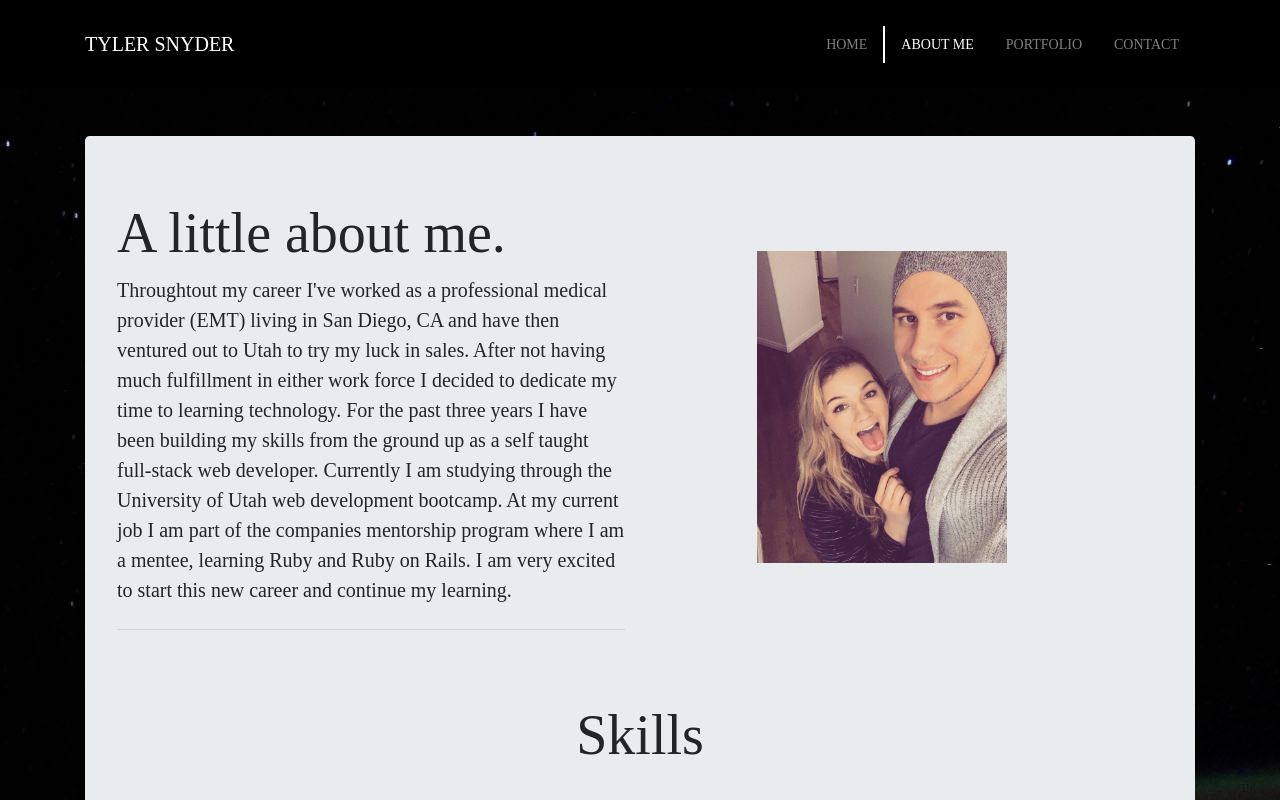
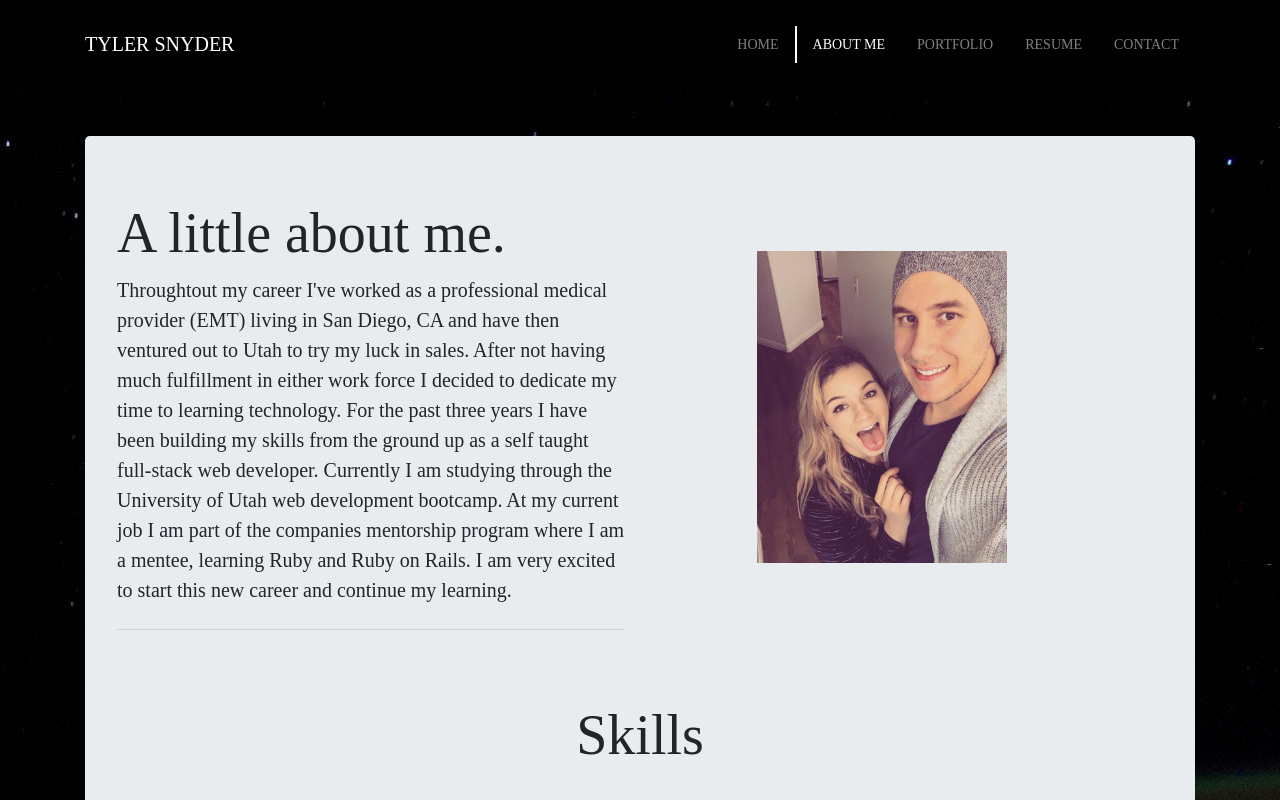
Before and after one commit to MR-TYLER31/Professional-Portfolio, a plain HTML site: page about.html in a window 1280 px wide. Shown: the top 800 px of the page. Drawn offline with nearby package versions, Linux system fonts and the light colour scheme.

Commit message:
added resume.pdf file

```diff
--- a/about.html
+++ b/about.html
@@ -31,9 +31,9 @@
           <li class="nav-item ">
             <a href="portfolio.html" class="nav-link">Portfolio</a>
           </li>
-          <!-- <li class="nav-item">
-            <a href="resume.html" class="nav-link">Resume</a>
-          </li> -->
+          <li class="nav-item">
+            <a href="assets/resume.pdf" target="_blank" class="nav-link">Resume</a>
+          </li>
           <li class="nav-item">
             <a href="contact.html" class="nav-link">Contact</a>
           </li>
```
Also changed, not shown: contact.html (+3 -3 lines), index.html (+1 -1 lines), portfolio.html (+3 -3 lines).
